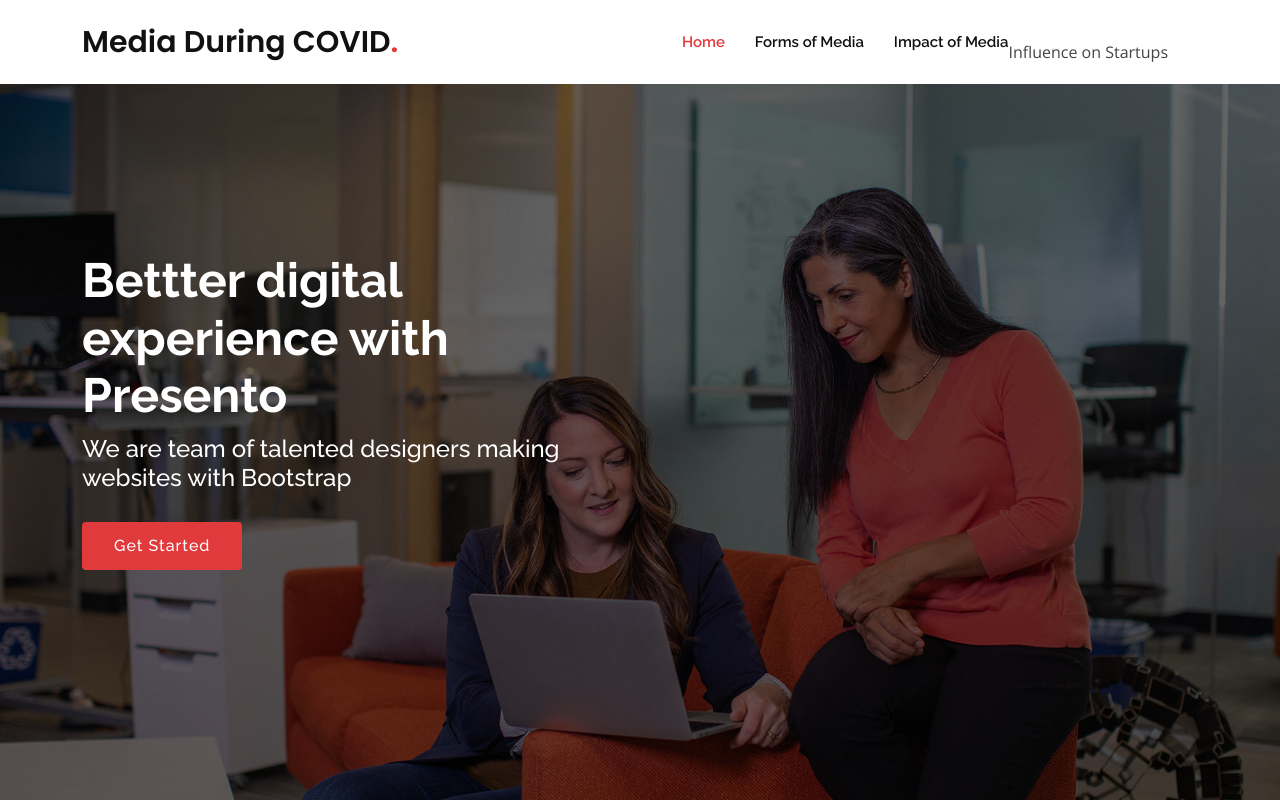
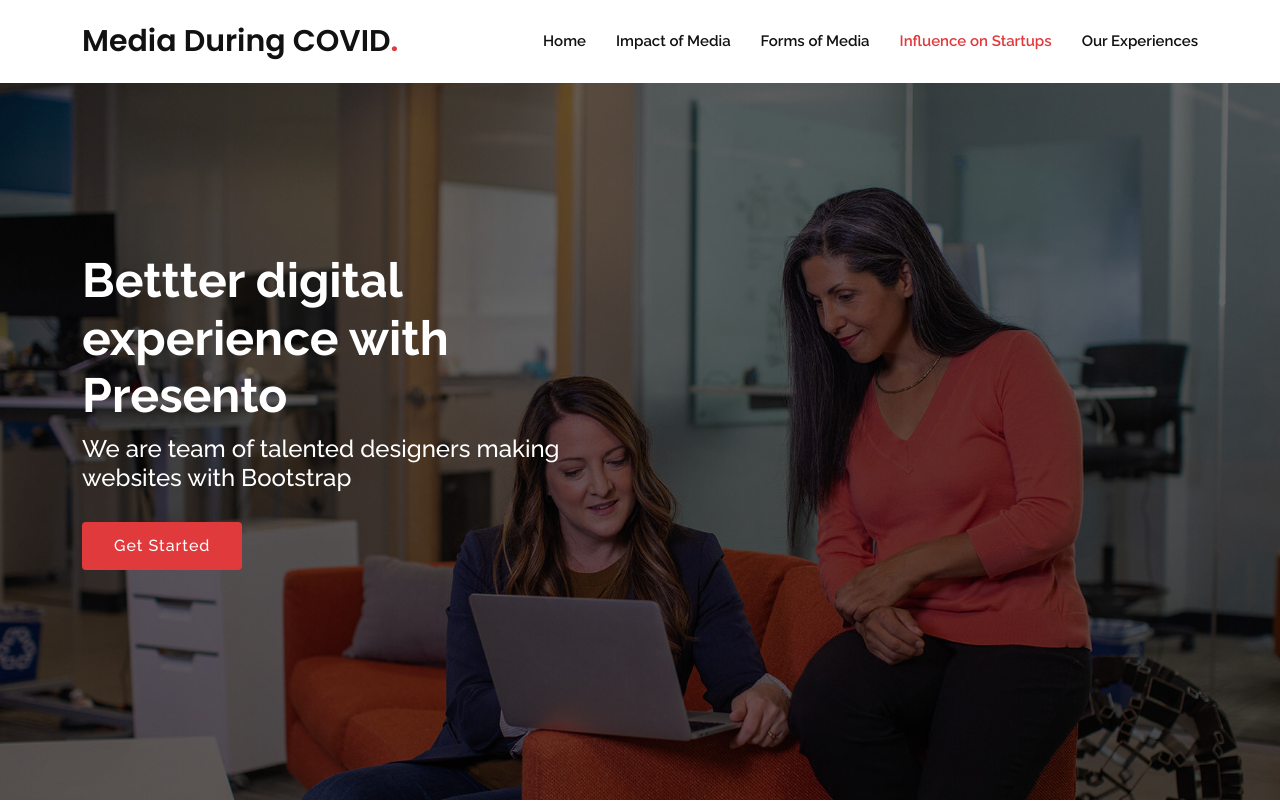
Before and after one commit to mohsayeed/la1730, a plain HTML site: page influence_startups.html in a window 1280 px wide. Shown: the top 802 px of the page. Drawn offline with nearby package versions, Linux system fonts and the light colour scheme.

Commit message:
update the fiel

```diff
--- a/influence_startups.html
+++ b/influence_startups.html
@@ -47,11 +47,11 @@
 
       <nav id="navbar" class="navbar order-last order-lg-0">
         <ul>
-          <li><a class="nav-link scrollto active" href="#hero">Home</a></li>
-          <li><a class="nav-link scrollto" href="#about">Forms of Media</a></li>
-          <li><a class="nav-link scrollto" href="#services">Impact of Media</a></li>
-          <li><a class="nav-link scrollto " href="#portfolio"></a>Influence on Startups</li>
-          <li><a class="nav-link scrollto" href="#team"></a></li>
+          <li><a class="nav-link scrollto" href="index.html">Home</a></li>
+          <li><a class="nav-link scrollto " href="impact_media.html">Impact of Media</a></li>
+          <li><a class="nav-link scrollto" href="form_media.html">Forms of Media</a></li>
+          <li><a class="nav-link scrollto active " href="influence_startups.html">Influence on Startups</a></li>
+          <li><a class="nav-link scrollto " href="team.html">Our Experiences</a></li>
           <!-- <li><a href="blog.html">Blog</a></li> -->
           <!-- <li class="dropdown"><a href="#"><span>Drop Down</span> <i class="bi bi-chevron-down"></i></a>
             <ul>
@@ -78,6 +78,7 @@
       <!-- <a href="#about" class="get-started-btn scrollto">Get Started</a> -->
     </div>
   </header><!-- End Header -->
+
 
   <!-- ======= Hero Section ======= -->
   <section id="hero" class="d-flex align-items-center">
```
Also changed, not shown: index.html (+15 -11 lines).
